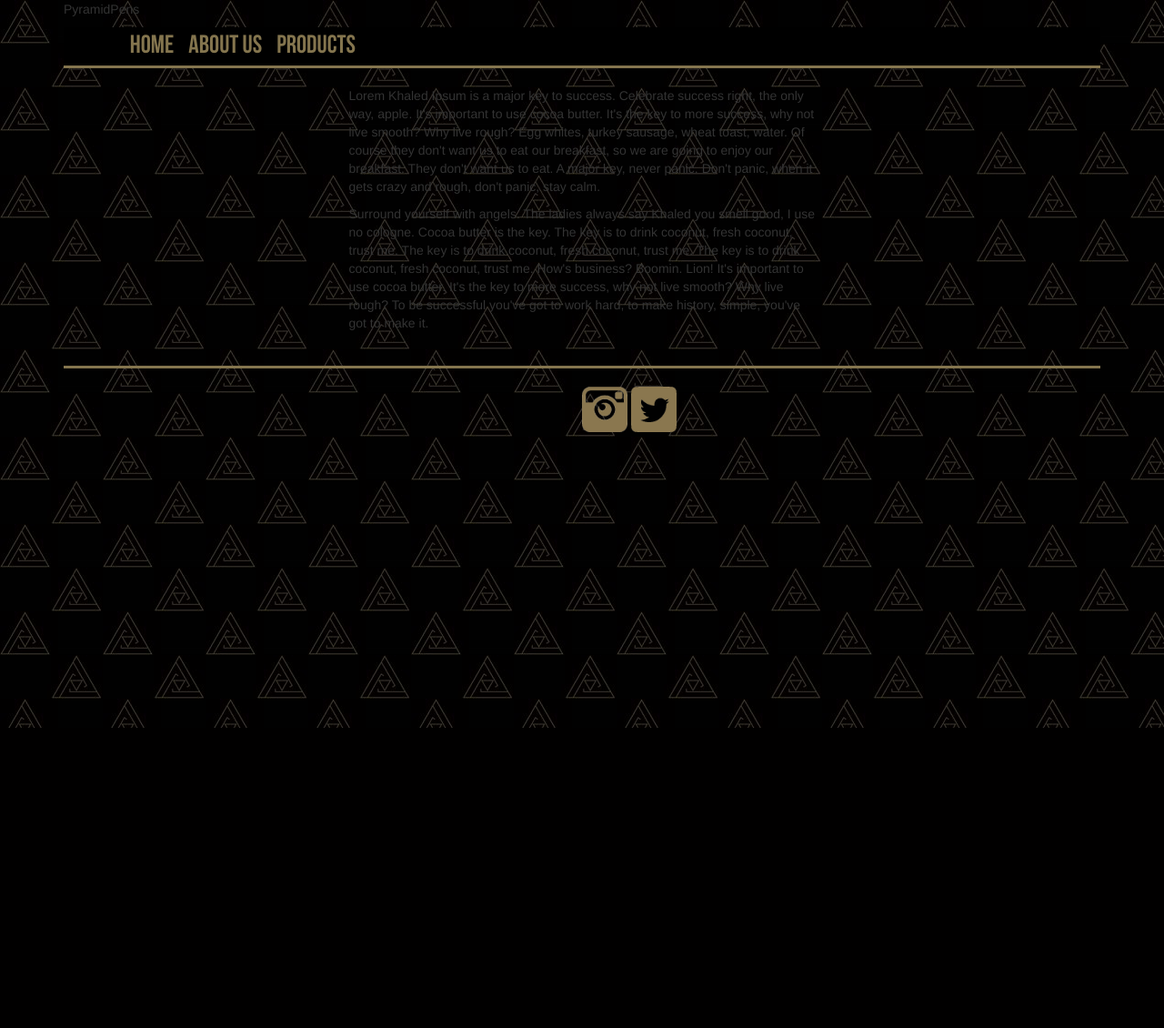
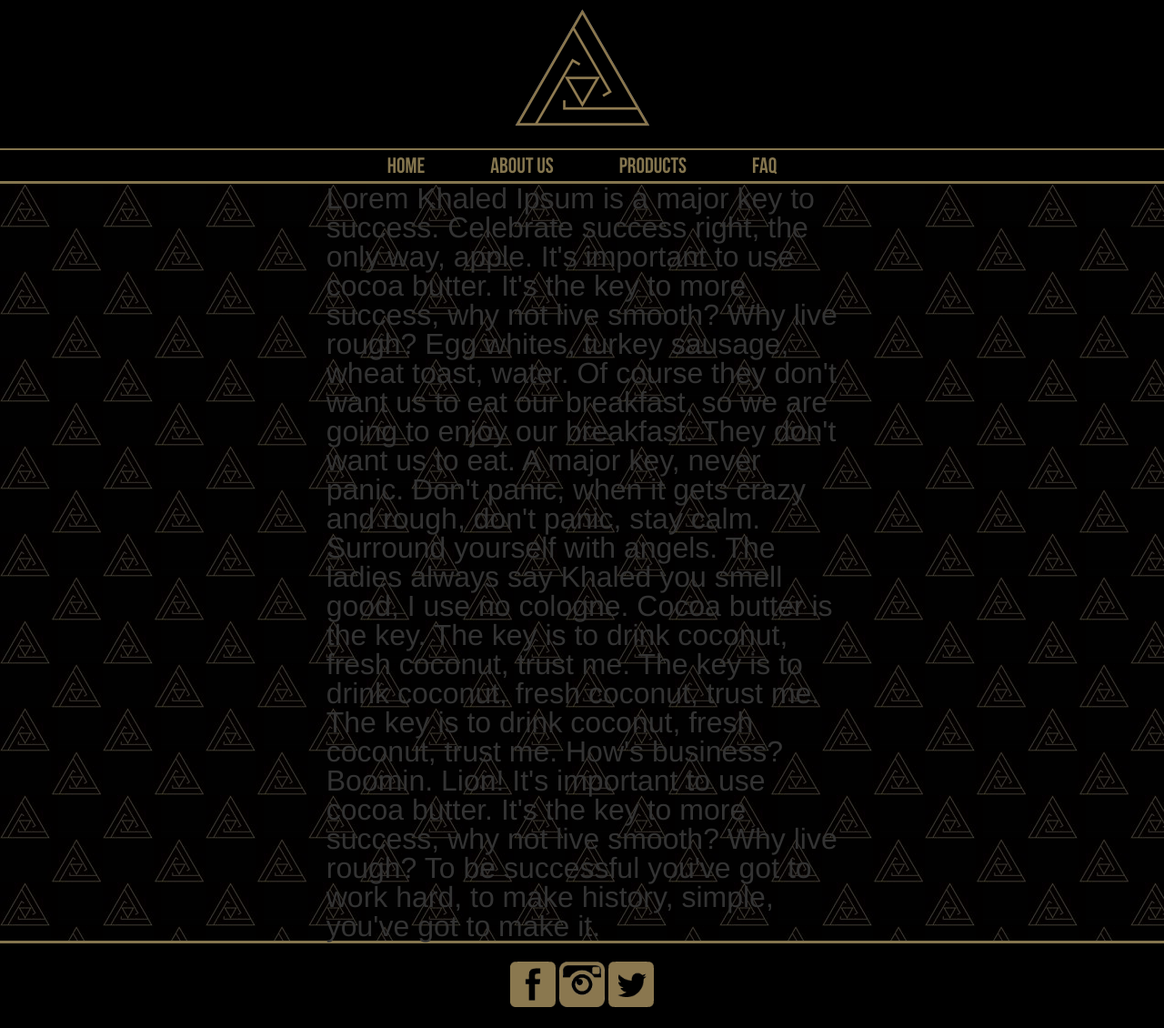
Before and after one commit to johnroyflores/pharaoh, a PHP site: page /about.html in a window 1280 px wide. Shown: the whole page at 91% size. Before the commit the page ends 800 px from the top, so only its background shows below. Run offline with PHP 8.4, Linux system fonts and the light colour scheme.

Commit message:
Changed index page layout

```diff
--- a/about.html
+++ b/about.html
@@ -2,37 +2,37 @@
 <html>
 
 <head>
-    <title>About Us</title>
+    <title>Project Pharaoh</title>
     <link rel="stylesheet" href="https://maxcdn.bootstrapcdn.com/bootstrap/3.3.6/css/bootstrap.min.css" integrity="sha384-1q8mTJOASx8j1Au+a5WDVnPi2lkFfwwEAa8hDDdjZlpLegxhjVME1fgjWPGmkzs7" crossorigin="anonymous">
     <!-- Optional theme -->
-    <link rel="stylesheet" href="https://maxcdn.bootstrapcdn.com/bootstrap/3.3.6/css/bootstrap-theme.min.css" integrity="sha384-fLW2N01lMqjakBkx3l/M9EahuwpSfeNvV63J5ezn3uZzapT0u7EYsXMjQV+0En5r" crossorigin="anonymous">
+    <!--  <link rel="stylesheet" href="https://maxcdn.bootstrapcdn.com/bootstrap/3.3.6/css/bootstrap-theme.min.css" integrity="sha384-fLW2N01lMqjakBkx3l/M9EahuwpSfeNvV63J5ezn3uZzapT0u7EYsXMjQV+0En5r" crossorigin="anonymous"> -->
+    <link href="assets/css/reset.css" rel="stylesheet" type="text/css">
     <link href="assets/css/hover.css" rel="stylesheet" media="all">
     <link href="assets/css/styles.css" rel="stylesheet" type="text/css">
 </head>
 
 <body>
-    <div class="container">
-        <div class="header">
-            <p>PyramidPens</p>
+    <div class="headerr">
+        <img src="assets/images/pyramid.png">
     </div>
     <div class="navbark">
-            <span class="hvr-underline-from-center"><a href = "index.html">home</a></span><span class="hvr-underline-from-center"><a href = "about.html">About us</a></span><span class="hvr-underline-from-center"><a href = "products.html">products</a></span>
+        <span class="hvr-underline-from-center toplink"><a href = "index.html">home</a></span><span class="hvr-underline-from-center toplink"><a href = "about.html">About us</a></span><span class="hvr-underline-from-center toplink"><a href = "products.html">products</a></span><span class="hvr-underline-from-center toplink"><a href = "faq.html">FAQ</a></span>
     </div>
-        <div class="holder">
+    <div class="container">
         <div class = "textbox">
             <p>Lorem Khaled Ipsum is a major key to success. Celebrate success right, the only way, apple. It's important to use cocoa butter. It's the key to more success, why not live smooth? Why live rough? Egg whites, turkey sausage, wheat toast, water. Of course they don't want us to eat our breakfast, so we are going to enjoy our breakfast. They don't want us to eat. A major key, never panic. Don't panic, when it gets crazy and rough, don't panic, stay calm.</p>
             <p>Surround yourself with angels. The ladies always say Khaled you smell good, I use no cologne. Cocoa butter is the key. The key is to drink coconut, fresh coconut, trust me. The key is to drink coconut, fresh coconut, trust me. The key is to drink coconut, fresh coconut, trust me. How's business? Boomin. Lion! It's important to use cocoa butter. It's the key to more success, why not live smooth? Why live rough? To be successful you've got to work hard, to make history, simple, you've got to make it.</p>
             </div>
     </div>
     <div class="socialbox">
-            <div class="tinysocial">
+        <div class="tinysocial text-center">
+            <img class="social" src="assets/images/facebook.gif">
             <a href="https://www.instagram.com/pyramidpensusa/">
                 <img class="social" src="assets/images/instagram.gif">
             </a>
             <img class="social" src="assets/images/twitter.gif">
         </div>
     </div>
-    </div>
 </body>
 
 </html>
--- /dev/null
+++ b/assets/css/reset.css
@@ -0,0 +1,47 @@
+/* http://meyerweb.com/eric/tools/css/reset/
+   v2.0 | 20110126
+   License: none (public domain)
+*/
+
+html, body, div, span, applet, object, iframe,
+h1, h2, h3, h4, h5, h6, p, blockquote, pre, abbr, acronym, address, big, cite, code,
+del, dfn, em, img, ins, kbd, q, s, samp,
+small, strike, strong, sub, sup, tt, var,
+b, u, i, center,
+dl, dt, dd, ol, ul, li,
+fieldset, form, label, legend,
+table, caption, tbody, tfoot, thead, tr, th, td,
+article, aside, canvas, details, embed,
+figure, figcaption, footer, header, hgroup,
+menu, nav, output, ruby, section, summary,
+time, mark, audio, video {
+	margin: 0;
+	padding: 0;
+	border: 0;
+	font-size: 100%;
+	font: inherit;
+	vertical-align: baseline;
+}
+/* HTML5 display-role reset for older browsers */
+article, aside, details, figcaption, figure,
+footer, header, hgroup, menu, nav, section {
+	display: block;
+}
+body {
+	line-height: 1;
+}
+ol, ul {
+	list-style: none;
+}
+blockquote, q {
+	quotes: none;
+}
+blockquote:before, blockquote:after,
+q:before, q:after {
+	content: '';
+	content: none;
+}
+table {
+	border-collapse: collapse;
+	border-spacing: 0;
+}
--- a/assets/css/styles.css
+++ b/assets/css/styles.css
@@ -9,13 +9,20 @@
 
 .headerr{
 	font-family: BebasNeue;
-	text-align: left;
+	text-align: center;
 	color: #84754E;
 	font-size: 4em;
 	background-color:black;
 	margin-bottom: 0px;
-	padding-bottom: 5px;
-	padding-left: 1.25em;
+	padding-bottom: 0px;
+
+
+}
+
+.container{
+	/*background-image: url(../images/tiled.png);*/
+	background-image: url(../images/tiled.png);
+	width:100%;
 
 }
 
@@ -23,13 +30,20 @@
 	font-family: BebasNeue;
 	text-align: left;
 	color: #84754E;
-	font-size: 2em;
+	font-size: 1.5em;
 	border-bottom: 3px solid #84754E;
-	margin-bottom: 20px;
+	border-top: 2px solid #84754E;
+	/*margin-bottom: 20px;*/
 	text-decoration: none;
-	background-color:black;
-	padding-left: 2.6em;
+	/*background-color:black;*/
+	padding-top:6px;
+	padding-bottom: 3px;
+	text-align: center;
 
+}
+
+.toplink{
+	margin: 0 1.5em;
 }
 
 .textbox{
@@ -38,6 +52,7 @@
 	position: relative;
 	font-family: "HelveticaNeue-Light", "Helvetica Neue Light", "Helvetica Neue", Helvetica, Arial, "Lucida Grande", sans-serif;
     font-weight: 500;
+    font-size: 2em;
 }
 
 span {
@@ -55,30 +70,42 @@ display: block;
 margin:0 auto;
 }
 
+.mainpyramid{
+	-webkit-transform: scale(0.75); /* Saf3.1+, Chrome */
+     -moz-transform: scale(0.75); /* FF3.5+ */
+      -ms-transform: scale(0.75); /* IE9 */
+       -o-transform: scale(0.75); /* Opera 10.5+ */
+          transform: scale(0.75);
+}
+
 body{
-	background-image: url(../images/tiled.png);
-	/*background-color: #fdf6ec;*/
+
+	background-color: black;
 }
 
 .holder{
-	padding-bottom: 27px;
-	border-bottom: 3px solid #84754E;
+	padding-bottom: 20px;
+	padding-top:20px;
+
 }
 
 .social{
 	height:50px;
 	width:50px;
-	position: relative;
-	left:50%;
-	right:50%;
+
+	background-color: black;
 }
 .tinysocial{
-
+	background-color: black;
 }
 
 .socialbox{
-	margin-top:20px;
+
 	margin-bottom: 20px;
+	padding-top: 20px;
+	width: 100%;
+	border-top: 3px solid #84754E;
+	background-color: black;
 
 }
 
```
Also changed, not shown: index.html (+6 -6 lines), assets/images/facebook.gif (added), assets/images/pyramid.png (added), assets/images/tiled2.png (added), 2 other files. Lines whose indentation alone changed are shown as unchanged.
